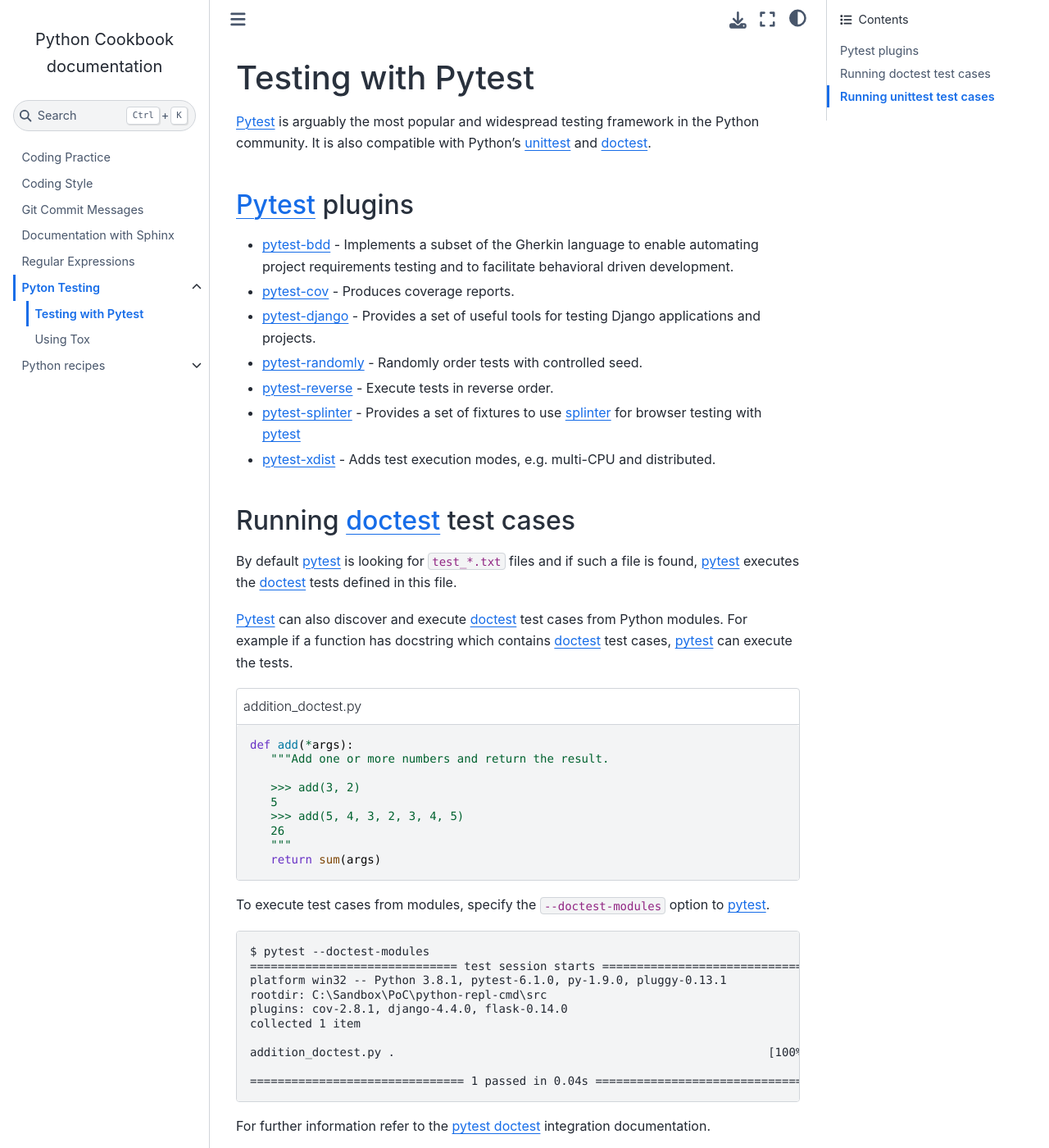
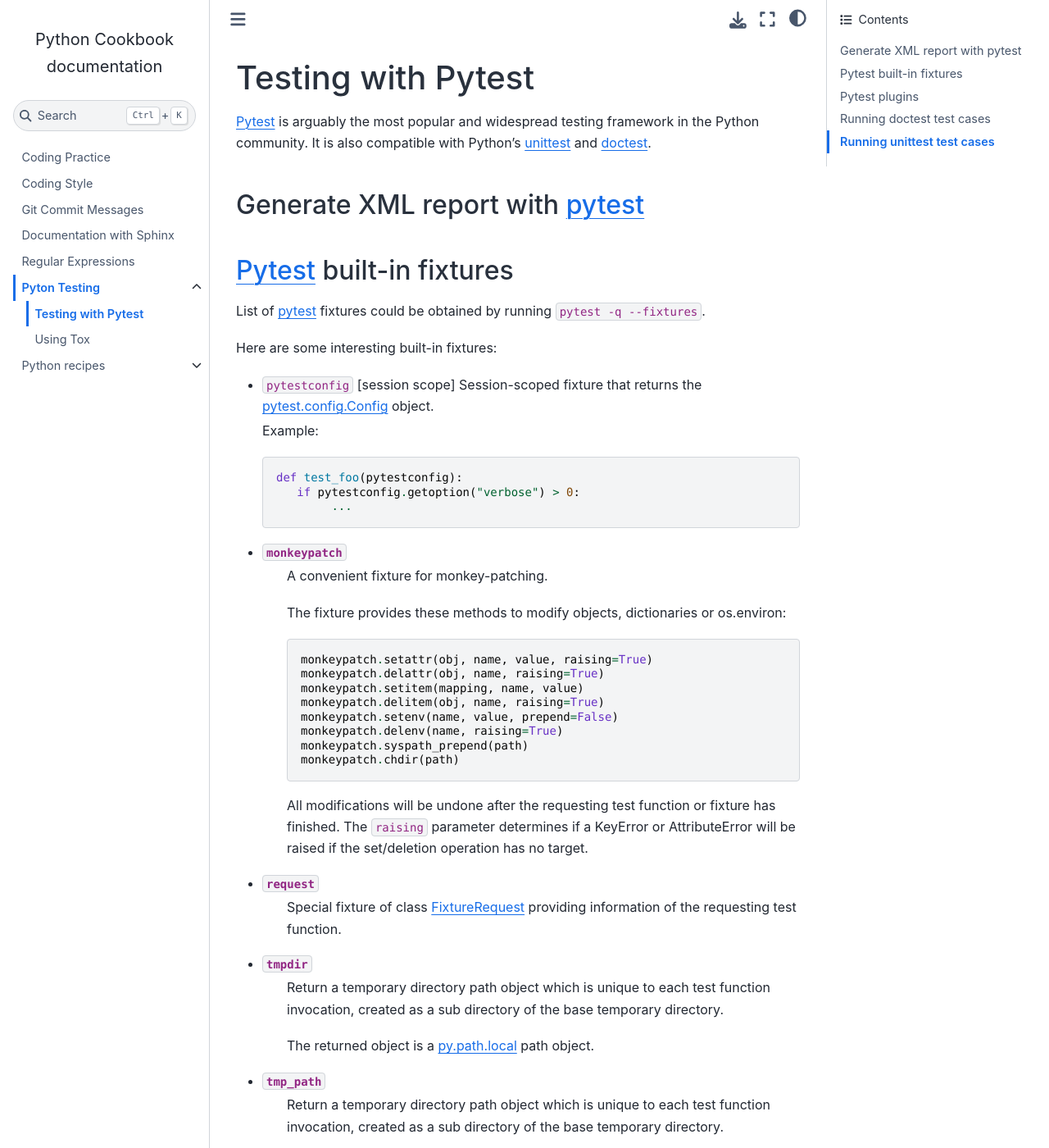
Before and after one commit to ivangeorgiev/python-cookbook, a Sphinx documentation site: the page built from docs/testing_pytest.rst, in a window 1280 px wide and 1400 px high. Shown: the whole window at 82% size. Built offline with Sphinx 7.4.7 and the Sphinx Book theme 1.1.4, drawn with Linux system fonts in a browser that asks for light colours; some of the changed text lies outside the part shown.

Commit message:
feat: add pytest built-in fixtures.

```diff
--- a/docs/testing_pytest.rst
+++ b/docs/testing_pytest.rst
@@ -3,6 +3,66 @@
 
 `Pytest`_ is arguably the most popular and widespread testing framework in the Python community. It is also compatible with Python's `unittest`_ and `doctest`_.
 
+
+Generate XML report with `pytest`_
+-----------------------------------
+
+
+
+`Pytest`_ built-in fixtures
+----------------------------
+
+List of `pytest`_ fixtures could be obtained by running ``pytest -q --fixtures``.
+
+Here are some interesting built-in fixtures:
+
+- ``pytestconfig`` [session scope]
+  Session-scoped fixture that returns the `pytest.config.Config`_ object.
+
+  Example::
+
+     def test_foo(pytestconfig):
+        if pytestconfig.getoption("verbose") > 0:
+             ...
+- ``monkeypatch``
+    A convenient fixture for monkey-patching.
+
+    The fixture provides these methods to modify objects, dictionaries or
+    os.environ::
+
+        monkeypatch.setattr(obj, name, value, raising=True)
+        monkeypatch.delattr(obj, name, raising=True)
+        monkeypatch.setitem(mapping, name, value)
+        monkeypatch.delitem(obj, name, raising=True)
+        monkeypatch.setenv(name, value, prepend=False)
+        monkeypatch.delenv(name, raising=True)
+        monkeypatch.syspath_prepend(path)
+        monkeypatch.chdir(path)
+
+    All modifications will be undone after the requesting test function or
+    fixture has finished. The ``raising`` parameter determines if a KeyError
+    or AttributeError will be raised if the set/deletion operation has no target.
+- ``request``
+    Special fixture of class `FixtureRequest`_ providing information of the requesting test function.
+- ``tmpdir``
+    Return a temporary directory path object which is unique to each test
+    function invocation, created as a sub directory of the base temporary
+    directory.
+
+    The returned object is a `py.path.local`_ path object.
+
+    .. _`py.path.local`: https://py.readthedocs.io/en/latest/path.html
+
+- ``tmp_path``
+    Return a temporary directory path object which is unique to each test
+    function invocation, created as a sub directory of the base temporary
+    directory.
+
+    The returned object is a :class:`pathlib.Path` object.
+
+    .. note::
+
+        In python < 3.6 this is a pathlib2.Path.
 
 `Pytest`_ plugins
 -------------------
@@ -94,8 +154,10 @@
 This makes it very easy to migrate from `unittest`_ to `pytest_` or to combine tests that use different frameworks.
 
 .. _doctest: https://docs.python.org/3/library/doctest.html
+.. _FixtureRequest: https://docs.pytest.org/en/latest/reference.html#pytest.FixtureRequest
 .. _pytest: https://docs.pytest.org/en/latest/doctest.html
 .. _pytest doctest: https://docs.pytest.org/en/latest/doctest.html
+.. _pytest.config.Config: https://docs.pytest.org/en/latest/reference.html#pytest.config.Config
 .. _pytest-bdd: https://github.com/pytest-dev/pytest-bdd
 .. _pytest-cov: https://github.com/pytest-dev/pytest-cov
 .. _pytest_cov documentation: https://pytest-cov.readthedocs.io/en/latest/
```
Also changed, not shown: 4 other files.
